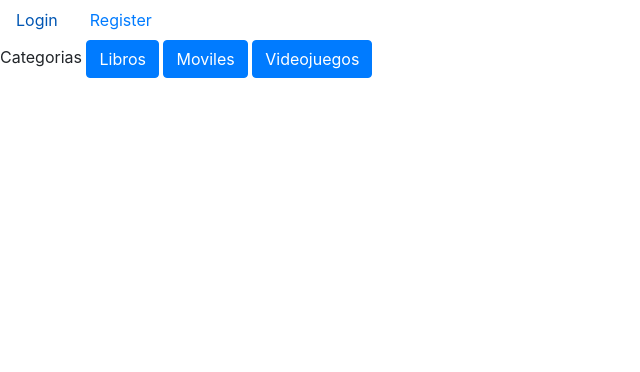
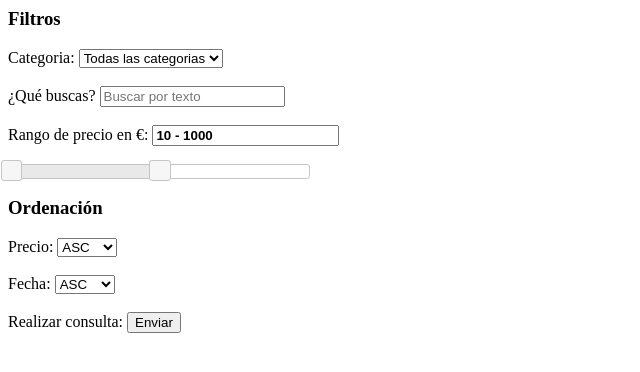
Before and after one commit to Onkar-code/phpProjecteUF3, a PHP site: page /public.php in a window 1280 px wide. Shown: the top 372 px of the page, without its empty margins (0-640 px from the left). Run offline with PHP 8.4, Linux system fonts and the light colour scheme; tables that the repository leaves empty hold one stand-in row (values such as "Sample post"); some libraries are stand-ins or nearby versions.

Commit message:
zona publica, falta estilos e info producto individual

```diff
--- /dev/null
+++ b/app/app.js
@@ -0,0 +1,13 @@
+$( function() {
+    $( "#slider-range" ).slider({
+    range: true,
+    min: 0,
+    max: 2000,
+    values: [ 10, 1000 ],
+    slide: function( event, ui ) {
+        $( "#amount" ).val( ui.values[ 0 ] + " - " + ui.values[ 1 ] );
+    }
+    });
+    $( "#amount" ).val($( "#slider-range" ).slider( "values", 0 ) +
+    " - " + $( "#slider-range" ).slider( "values", 1 ) );
+} );
--- a/public.php
+++ b/public.php
@@ -1,44 +1,130 @@
+<link rel="stylesheet" href="//code.jquery.com/ui/1.12.1/themes/base/jquery-ui.css">
+  <link rel="stylesheet" href="/resources/demos/style.css">
+  <script src="https://code.jquery.com/jquery-1.12.4.js"></script>
+  <script src="https://code.jquery.com/ui/1.12.1/jquery-ui.js"></script>
+  <script src="app/app.js"></script>
+<form method="post" action="public.php">
+    <h3> Filtros </h3>
+    Categoria: <select name="categoria">
+        <option value="Todas"> Todas las categorias </option>
+        <option value="Libros">Libros</option>
+        <option value="Moviles">Moviles</option>
+        <option value="Videojuegos">Videojuegos</option>
+    </select><br><br>
 
-<!DOCTYPE html>
-<html>
-<head>
-	<title>Public zone</title>
-    <link rel="stylesheet" href="https://maxcdn.bootstrapcdn.com/bootstrap/4.0.0/css/bootstrap.min.css" integrity="sha384-Gn5384xqQ1aoWXA+058RXPxPg6fy4IWvTNh0E263XmFcJlSAwiGgFAW/dAiS6JXm" crossorigin="anonymous">
-    <script src="https://code.jquery.com/jquery-3.2.1.slim.min.js" integrity="sha384-KJ3o2DKtIkvYIK3UENzmM7KCkRr/rE9/Qpg6aAZGJwFDMVNA/GpGFF93hXpG5KkN" crossorigin="anonymous"></script>
-    <script src="https://cdnjs.cloudflare.com/ajax/libs/popper.js/1.12.9/umd/popper.min.js" integrity="sha384-ApNbgh9B+Y1QKtv3Rn7W3mgPxhU9K/ScQsAP7hUibX39j7fakFPskvXusvfa0b4Q" crossorigin="anonymous"></script>
-    <script src="https://maxcdn.bootstrapcdn.com/bootstrap/4.0.0/js/bootstrap.min.js" integrity="sha384-JZR6Spejh4U02d8jOt6vLEHfe/JQGiRRSQQxSfFWpi1MquVdAyjUar5+76PVCmYl" crossorigin="anonymous"></script>
-    <link rel="stylesheet" href="style/styles.css">
+    ¿Qué buscas? <input type="text" name="search" placeholder="Buscar por texto"/><br><br>
 
-</head>
-<body>
-    <!-- BARRA LOGIN/REGISTER -->
-    <div class="barra-navegacio">
-        <ul class="nav justify-content ">
-            <li class="nav-item ">
-                <a  href="login.php" class="nav-link active">Login</a>
-            </li>
-            <li class="nav-item">
-                <a class="nav-link " href="register.php">Register</a>
-            </li>
-        </ul>
-    </div>
+    Rango de precio en €:
+    <input type="text" id="amount" name="RangoPrecio" readonly style="color:#000000; font-weight:bold;"><br><br>
+    <div id="slider-range" style="width: 300px;"></div>
 
-    <!-- Botons para filtrar por categoria -->
-    <form method="post" action="">
-        <label>Categorias</label>
-        <button type="submit" class="btn btn-primary" name="Libros" value="Libros">Libros</button>
-        <button type="submit" class="btn btn-primary" name="Moviles" value="Moviles" >Moviles</button>
-        <button type="submit" class="btn btn-primary" name="Videojuegos" value="Videojuegos">Videojuegos</button>
-    </form><br>
+    <h3> Ordenación </h3>
 
-</body>
-</html>
+    Precio: <select name="ordenarPrecio">
+        <option value="ASC">ASC</option>
+        <option value="DESC">DESC</option>
+    </select><br><br>
 
+    Fecha: <select name="ordenarFecha">
+        <option value="ASC">ASC</option>
+        <option value="DESC">DESC</option>
+    </select><br><br>
+
+    Realizar consulta: <input type="submit" name="filtros" value="Enviar" />
+
+</form>
+
+<div class=productes-table></div>
 
 <?php
     require('database/dbConnection_local.php');
 
-    //Crear Tabla
+    if(!isset($_POST['filtros'])){
+        $sql = "SELECT * FROM producte";
+        $result=$db->query($sql);
+
+        if(!$result) {
+            print"Error en la consulta.\n";
+        } else{
+            foreach($result as $valor) {
+                $array = [$valor["nom"],$valor["preu"],$valor["categoria"], $valor["data_publicacio"]];
+                createTable($array);
+            }
+        }
+    }else{
+        if(isset($_POST['categoria']) && isset($_POST['ordenarPrecio']) && isset($_POST['ordenarFecha']) && isset($_POST['search'])  && isset($_POST['RangoPrecio'])){
+
+            $consultaPreparad = false;
+            $sql = "SELECT * FROM producte";
+            $numFiltros = 0;
+
+            if ($_POST['categoria'] != "Todas"){
+
+                $categoria=$_POST['categoria'];
+
+                $sql .= " WHERE categoria='$categoria' ";
+
+                $numFiltros++;
+            }
+
+            //Buscar por palabra(s)
+            if ($_POST['search'] != ""){
+
+                if ($numFiltros == 0) {
+                    $sql .= " WHERE ";
+                }
+                if ($numFiltros > 0) {
+                    $sql .= " AND ";
+                }
+                $sql .= " LOWER(nom) LIKE LOWER(?) OR LOWER(descripcio) LIKE LOWER(?) ";
+                $numFiltros++;
+                $consultaPreparad=true;
+            }
+
+            //Rando de precio
+            if (isset($_POST['RangoPrecio'])) {
+
+                $amounts = explode(" - ", $_POST['RangoPrecio']);
+                $precioMin = $amounts[0];
+                $precioMax = $amounts[1];
+
+                if ($numFiltros == 0) {
+                    $sql .= " WHERE ";
+                }
+                if ($numFiltros > 0) {
+                    $sql .= " AND ";
+                }
+                $sql .= " preu BETWEEN $precioMin AND $precioMax ";
+                $numFiltros++;
+            }
+            //Ordenar
+            $precioORD = $_POST['ordenarPrecio'];
+            $fechaORD = $_POST['ordenarFecha'];
+            $sql .= " ORDER BY preu $precioORD, data_publicacio $fechaORD ";
+
+            //echo de la query
+            // echo $sql . '<br>';
+            if ($consultaPreparad){
+                $statement=$db->prepare($sql);
+		        $statement->execute(array("%".$_POST['search']."%", "%".$_POST['search']."%"));
+                while ( $result=$statement->fetch(PDO::FETCH_ASSOC)) {
+                    $array = [$result["nom"],$result["preu"],$result["categoria"], $result["data_publicacio"]];
+                    createTable($array);
+                }
+            }else{
+                $result=$db->query($sql);
+                if(!$result) {
+                    print"Error en la consulta.\n";
+                } else{
+                    foreach($result as $valor) {
+                        $array = [$valor["nom"],$valor["preu"],$valor["categoria"], $valor["data_publicacio"]];
+                        createTable($array);
+                    }
+                }
+            }
+        }
+    }
+
     function createTable($array) {
         //contenedor con imagen, propiedades e hipervínculo a la info de los Productos
         echo "<div class='producte-individual'><a href='producteInfo.php' > <div><img src='imagenes/imagenEjemplo.jpg' style='width:200px;height:100px;' ></div>";
@@ -49,41 +135,6 @@
             <li>" . $array[3] . "</li>
             </ul></div></div>";
     }
-
-    function main($db){
-        //Query zona publica por defecto
-        $tableProducte= "producte";
-
-        if (isset($_POST['Moviles'])){
-            $sql = "SELECT * FROM $tableProducte WHERE categoria = 'Moviles'";
-        }elseif(isset($_POST['Libros'])){
-            $sql = "SELECT * FROM $tableProducte WHERE categoria = 'Libros'";
-        }elseif(isset($_POST['Videojuegos'])){
-            $sql = "SELECT * FROM $tableProducte WHERE categoria = 'Videojuegos'";
-        }else{
-            $sql = "SELECT * FROM $tableProducte";
-        }
-
-
-
-        $result=$db->query($sql);
-
-        if(!$result) {
-            print"Error en la consulta.\n";
-        } else{
-            // $array = array();
-            foreach($result as $valor) {
-                // array_push($array, $valor["nom"],$valor["preu"],$valor["categoria"], $valor["data_publicacio"]);
-                $array = [$valor["nom"],$valor["preu"],$valor["categoria"], $valor["data_publicacio"]];
-                createTable($array);
-                // $array = [];
-            }
-        }
-    }
-
-    echo "<div class=productes-table>";
-    main($db);
-    echo "</div>";
 
     //Estilos
     echo "<style>
@@ -105,18 +156,8 @@
     }
     </style>"
 
+    //TODO
 
-    //mostrar una imagen y sus características DONE
-    //query mostrar por categoria DONE
-    //TODO
-    //Insertar dropdown
-    //rehacer el switch (donde filtraré la categoria)
-    //recuperar los campos de busqueda para realizar la query completa (campos de nombre, precio min,max)
-    //query mostrar por nombre o descripcion
-    //query mostrar por precio min, precio max o ambos
-
-    //Ordenar por precio (ascendente)
-    //Ordenar por fecha (ascendente)
     //mostrar fecha amigable (periodo desde que se publicó)
-
+    //echo de los filtros aplicados porque por defecto se reinician
 ?>
```
Also changed, not shown: mierda.php (+9 -9 lines), style/style.css (+0 -9 lines).
